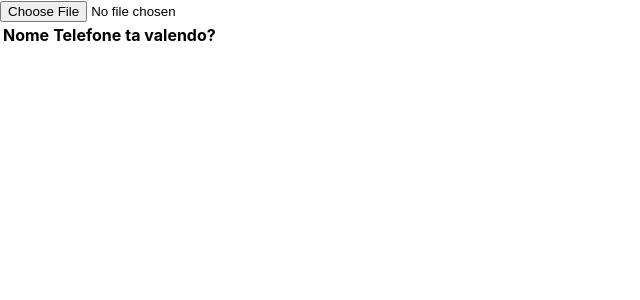
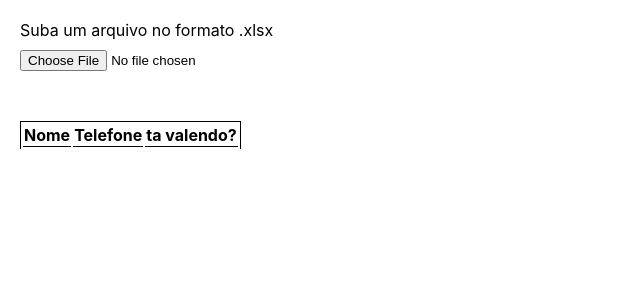
Before and after one commit to gvttadi/gvttadi.github.io, a React (Create React App) app: page / in a window 1280 px wide. Shown: the top 300 px of the page, without its empty margins (0-640 px from the left). Built offline with nearby package versions, Linux system fonts and the light colour scheme.

Commit message:
adicionado estilos

```diff
--- a/package.json
+++ b/package.json
@@ -11,6 +11,7 @@
     "react": "^18.2.0",
     "react-dom": "^18.2.0",
     "react-scripts": "5.0.1",
+    "styled-components": "^5.3.5",
     "web-vitals": "^2.1.4",
     "xlsx": "^0.18.5"
   },
--- /dev/null
+++ b/src/Styles/JulEx.js
@@ -0,0 +1,20 @@
+import styled from "styled-components";
+
+export const Container = styled.section`
+  padding: 20px;
+`
+
+export const InputContainer = styled.div`
+  display: flex;
+  flex-direction: column;
+  gap: 10px;
+`
+
+export const Table = styled.table`
+  border: 1px solid black;
+  border-bottom: 0;
+  margin-top: 50px;
+  th{
+    border-bottom: 1px solid black;
+  }
+`
--- a/src/Views/JulEx.jsx
+++ b/src/Views/JulEx.jsx
@@ -1,5 +1,6 @@
 import React, {  useState } from "react";
 import * as XLSX from 'xlsx/xlsx.mjs';
+import { Container, InputContainer, Table } from "../Styles/JulEx";
 
 export const JulEx = () => {
   const [file, setFile] = useState([])
@@ -18,20 +19,23 @@ export const JulEx = () => {
       let workSheet = workBook.Sheets[sheetName]
       let json = XLSX.utils.sheet_to_json(workSheet)
       setFile(json)
-      console.log(json)
     })
   }
 
   return(
-    <>
+    <Container>
+      <InputContainer>
+        <label htmlFor='uploader'>Suba um arquivo no formato .xlsx</label>
         <input
+          id="uploader"
           name="arquivo"
           type="file"
           accept=".xlsx"
           onChange={e => handleCSV(e)}
         />
+      </InputContainer>
 
-      <table>
+      <Table>
         <thead>
           <tr>
             <th>Nome</th>
@@ -48,7 +52,7 @@ export const JulEx = () => {
             </tr>
             ))}
         </tbody>
-      </table>
-    </>
+      </Table>
+    </Container>
   )
 }
```
Also changed, not shown: 1 other file (tests, documents, lock files or other folders). Lines whose indentation alone changed are shown as unchanged.
